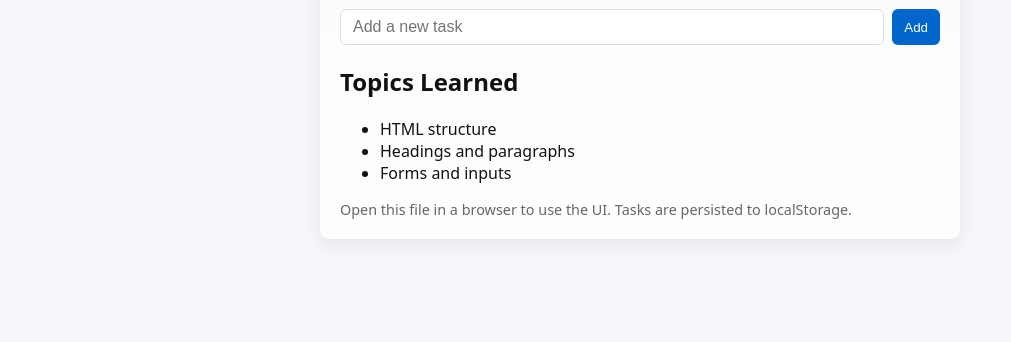
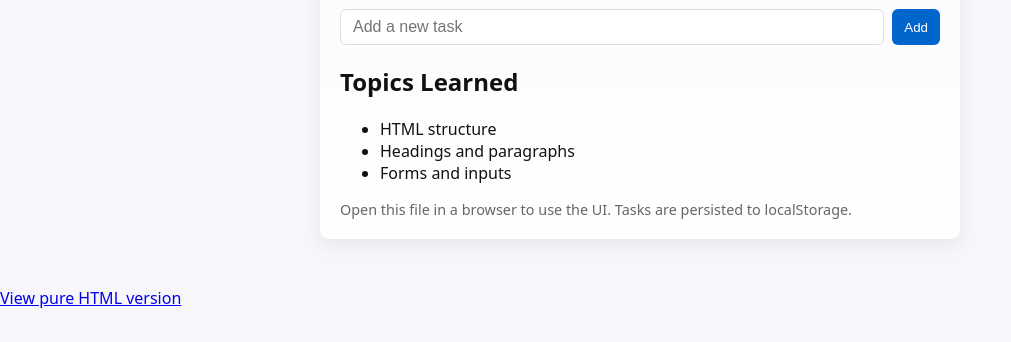
Before and after one commit to ShameerNavas/html-basics, a plain HTML site: page index.html in a window 1280 px wide. Shown: the part 106-448 px from the top of the page, without its empty margins (0-1011 px from the left). Drawn offline with Linux system fonts and the light colour scheme.

Commit message:
Add link to view pure HTML version

```diff
--- a/index.html
+++ b/index.html
@@ -31,5 +31,9 @@
   <!-- existing logic; exposes loadTasks/saveTasks/addTask/completeTask/deleteTask/tasks when loaded as a plain script -->
   <script src="todo.js"></script>
   <script src="ui.js"></script>
+  <p>
+    <a href="html-basics.html">View pure HTML version</a>
+</p>
+
 </body>
 </html>
```
